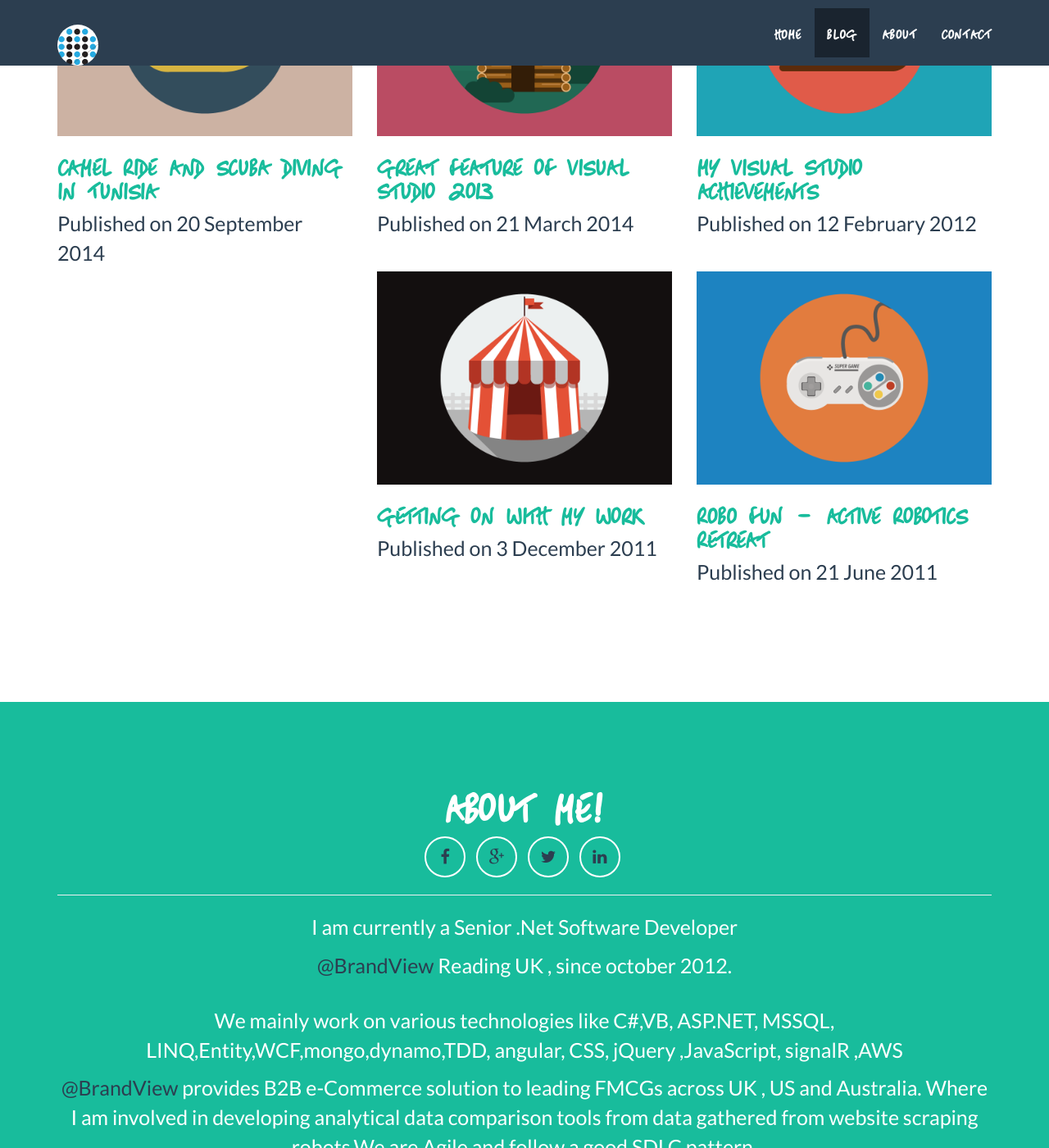
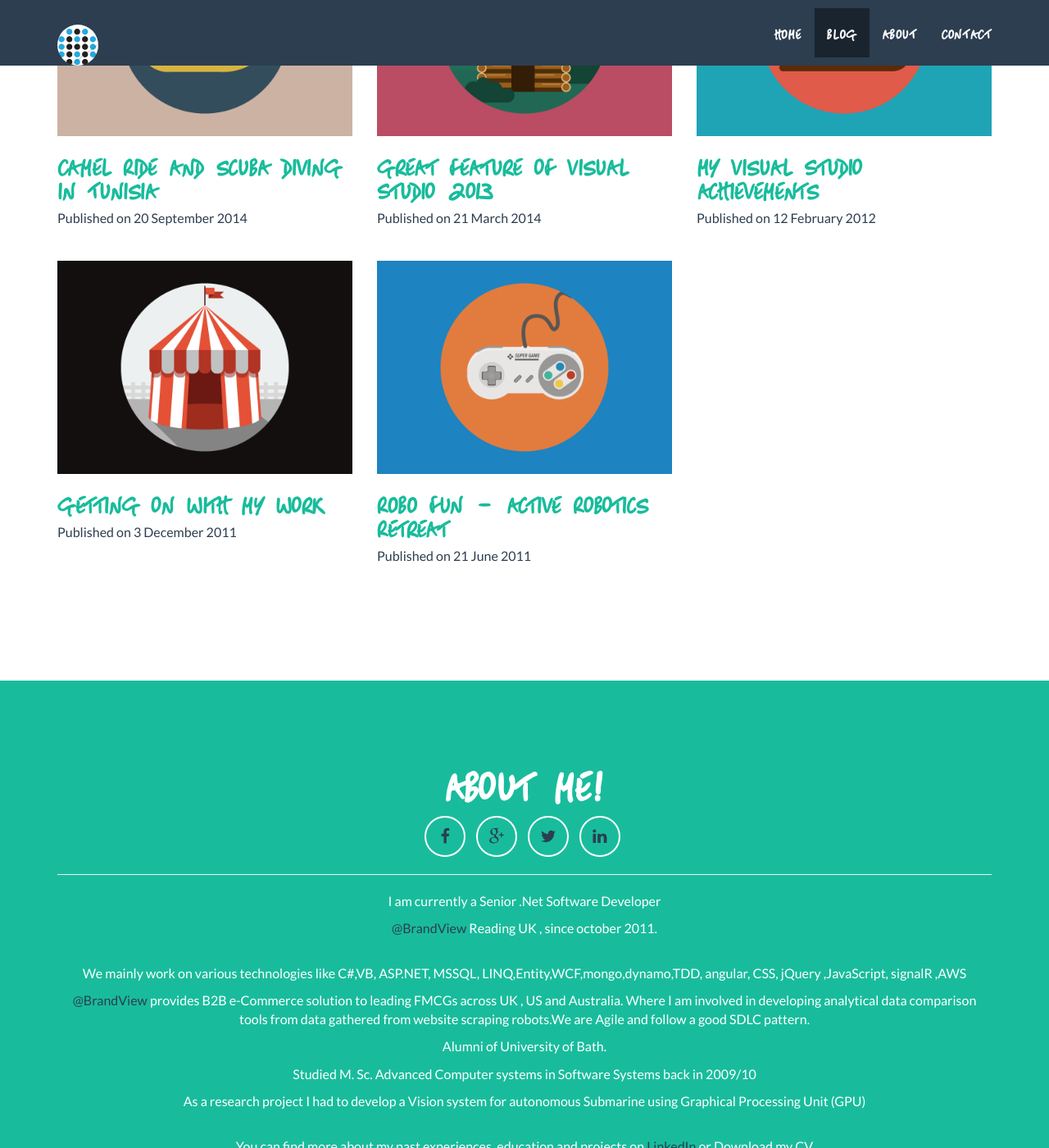
Before and after one commit to AmitDina/AmitPore.github.io, a Jekyll site: the page built from index.html, in a window 1280 px wide and 1400 px high, scrolled down 832 px. Shown: the whole window at 82% size. Built offline with Jekyll 4.4.1, drawn with Linux system fonts in a browser that asks for light colours; nearby versions of some CDN libraries; some web fonts are replaced; comment, search, counter and statistics services are not loaded; some of the changed text lies outside the part shown.

Commit message:
Layout tweaks

```diff
--- a/_layouts/default.html
+++ b/_layouts/default.html
@@ -123,7 +123,7 @@
         <div class="row">
             <div class="col-lg-12 text-center">
                 <p>I am currently a Senior .Net Software Developer</p>
-                <p> <a href="www.brandview.com">@BrandView</a> Reading UK , since october 2012. </p><br/>
+                <p> <a href="www.brandview.com">@BrandView</a> Reading UK , since october 2011. </p><br/>
             </div>
             <div class="col-lg-12 text-center">
                 <p>We mainly work on various technologies like  C#,VB, ASP.NET, MSSQL, LINQ,Entity,WCF,mongo,dynamo,TDD, angular, CSS, jQuery ,JavaScript, signalR ,AWS</p>
@@ -143,7 +143,7 @@
 
             <div class="col-lg-8 col-lg-offset-2 text-center">
                 <a href="https://docs.google.com/document/d/1V4kF7rz_5rm61pruebVRilpuoNw-tMBhHNceGBE9-eM/edit?usp=sharing" class="btn btn-lg btn-outline">
-                    <i class="fa fa-download"></i> Get CV
+                    <i class="fa fa-download"></i> Resume
                 </a>
             </div>
         </div>
--- a/assets/css/freelancer.css
+++ b/assets/css/freelancer.css
@@ -6,12 +6,12 @@
 
 p {
 
-    font-size: 25px;
+    font-size: 16px;
   }
 
 p.small {
 
-    font-size: 16px;
+    font-size: 12px;
 }
 
 
```
Also changed, not shown: other parts of _layouts/default.html (+1 -1 lines).
